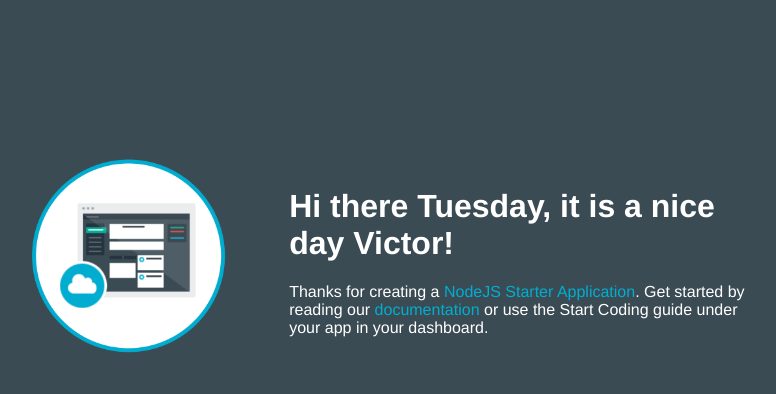
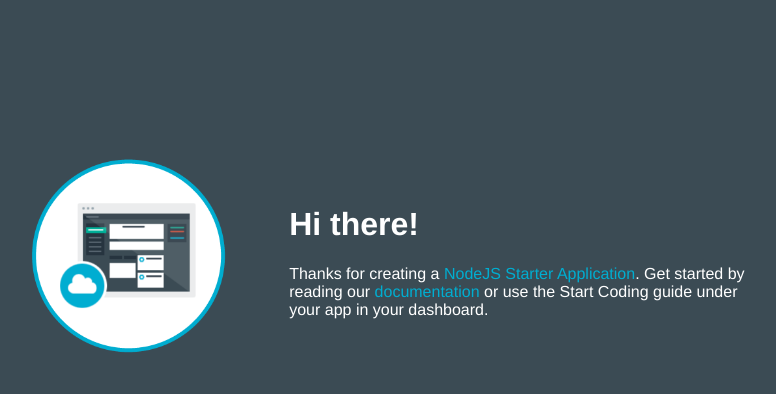
Before and after one commit to vhat/hellonodejs, a website: page public/index.html in a window 1280 px wide. Shown: the whole page, without its empty margins (253-1029 px from the left). Drawn offline with Linux system fonts and the light colour scheme.

Commit message:
Update index.html
Removed part of hello message

```diff
--- a/public/index.html
+++ b/public/index.html
@@ -15,7 +15,7 @@
         <td style= "width:30%;">
           <img class = "newappIcon" src="images/newapp-icon.png">
         <td>
-            <h1>Hi there Tuesday, it is a nice day Victor!</h1>
+            <h1>Hi there!</h1>
           <p>Thanks for creating a
             <span class = "blue">NodeJS Starter Application</span>.
             Get started by reading our
```
